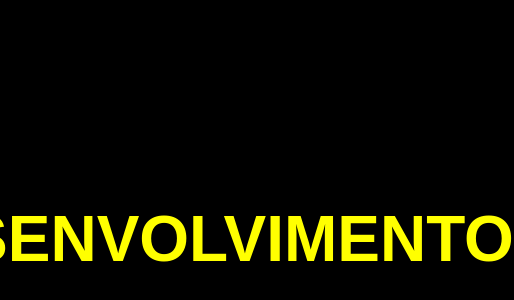
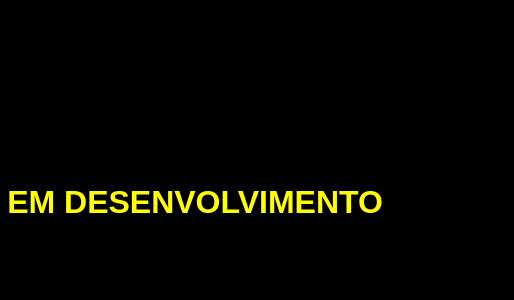
Before and after one commit to TiagoElyanStaciaki/TiagoElyanStaciaki.github.io, a plain HTML site: page index.html in a window 390 px wide. Shown: the part 220-520 px from the top of the page, 514 px wide, since content can reach past the window. Drawn offline with Linux system fonts and the light colour scheme.

Commit message:
Desenvolvimento

```diff
--- a/assets/css/style.css
+++ b/assets/css/style.css
@@ -14,4 +14,10 @@ body {
     font-family: Arial, Helvetica, sans-serif;
     font-size: 2em;
     color: rgb(255, 255, 0);
+    text-align: center;
 }
+
+@media only screen and (max-width: 645px){
+    body {
+        font-size: 1em;
+}
```
